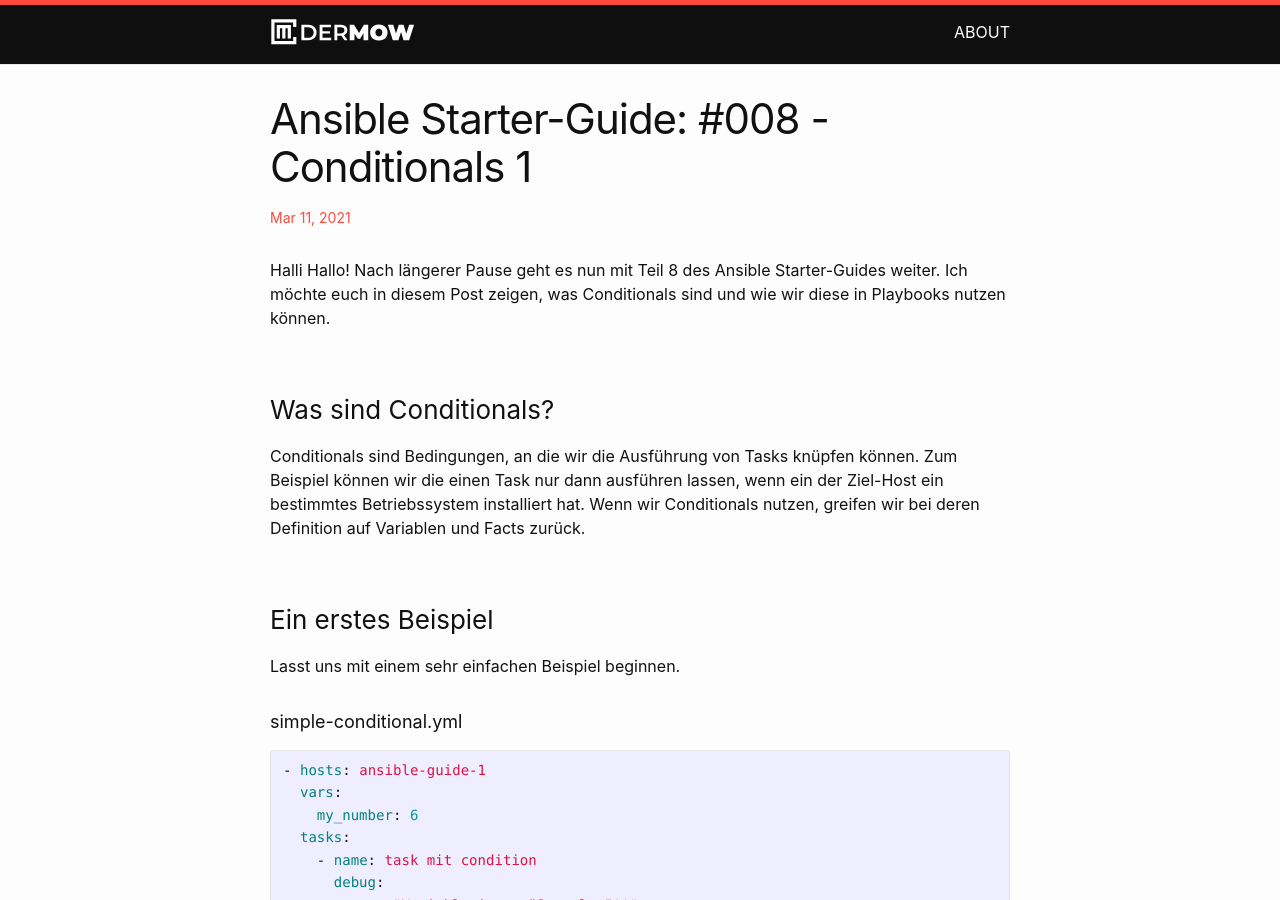
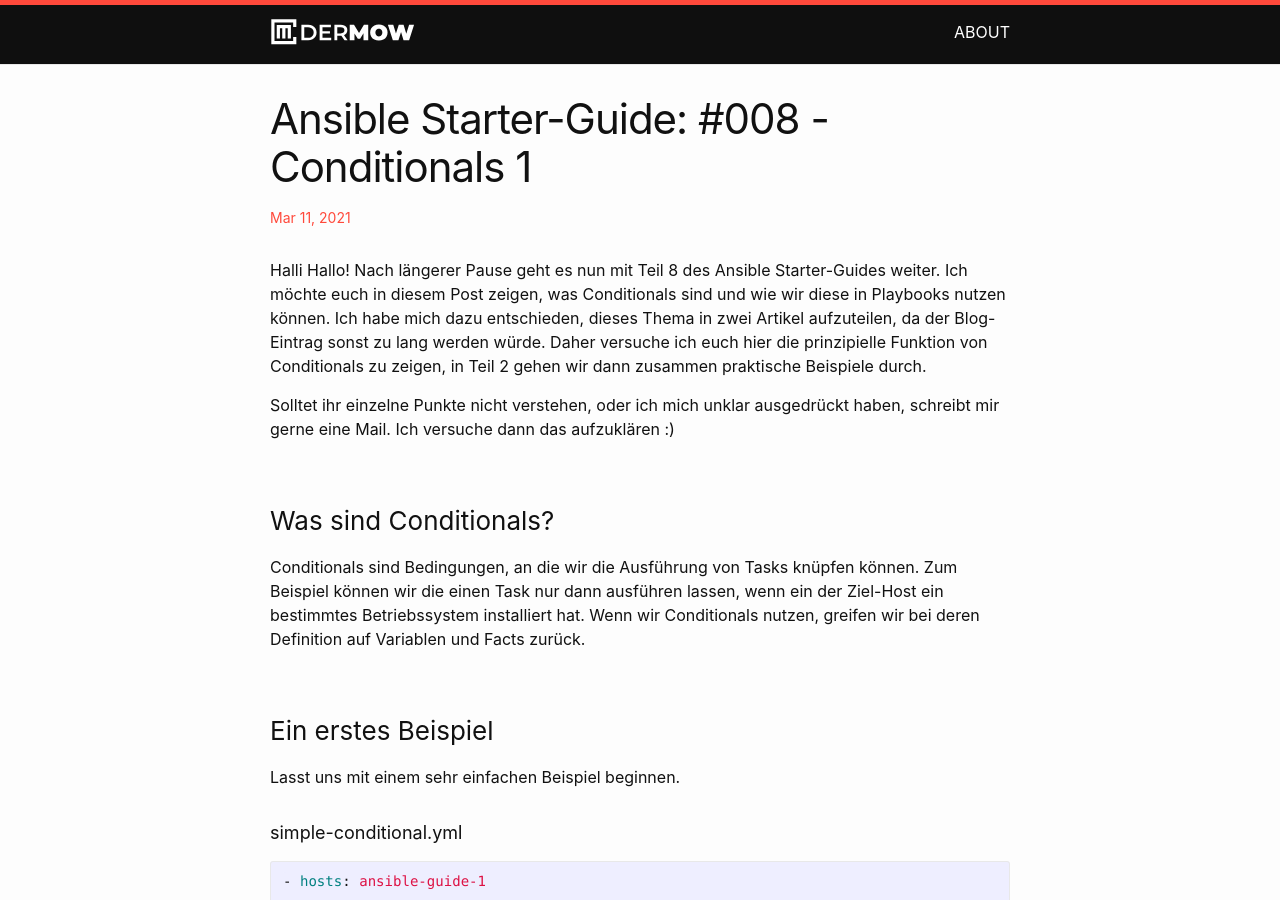
Before and after one commit to dermow/staging, a Jekyll site: the page built from _posts/2021-03-11-ansible-guide-8.markdown, in a window 1280 px wide and 900 px high. Built offline with Jekyll 4.4.1, drawn with Linux system fonts in a browser that asks for light colours; comment, search, counter and statistics services are not loaded.

Commit message:
Update 2021-03-11-ansible-guide-8.markdown

```diff
--- a/_posts/2021-03-11-ansible-guide-8.markdown
+++ b/_posts/2021-03-11-ansible-guide-8.markdown
@@ -6,7 +6,9 @@ categories: Ansible
 ---
 
 Halli Hallo! Nach längerer Pause geht es nun mit Teil 8 des Ansible Starter-Guides weiter. Ich möchte euch in diesem Post zeigen, was Conditionals sind
-und wie wir diese in Playbooks nutzen können.
+und wie wir diese in Playbooks nutzen können. Ich habe mich dazu entschieden, dieses Thema in zwei Artikel aufzuteilen, da der Blog-Eintrag sonst zu lang werden würde. Daher versuche ich euch hier die prinzipielle Funktion von Conditionals zu zeigen, in Teil 2 gehen wir dann zusammen praktische Beispiele durch.
+
+Solltet ihr einzelne Punkte nicht verstehen, oder ich mich unklar ausgedrückt haben, schreibt mir gerne eine Mail. Ich versuche dann das aufzuklären :)
 
 ### Was sind Conditionals?
 
```
